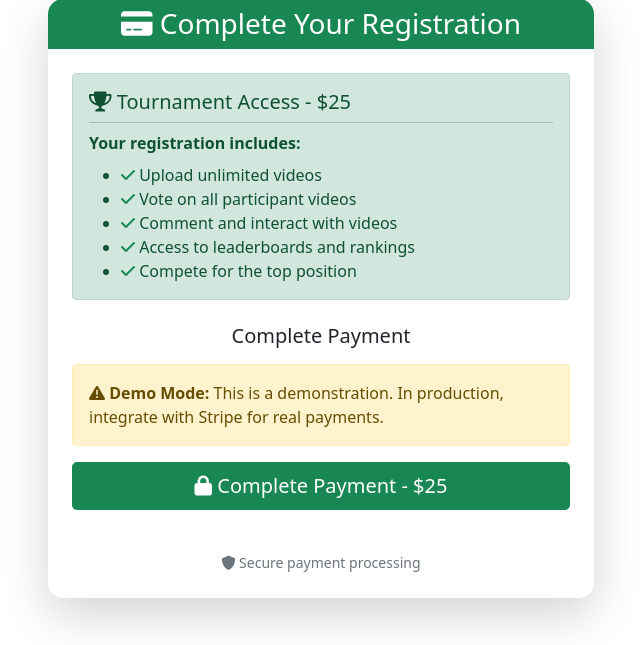
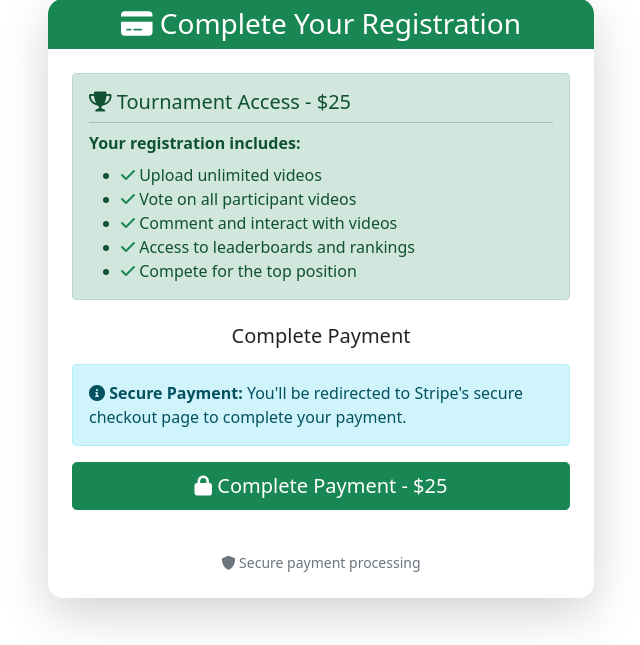
Before and after one commit to koud-dany/SECTIONDUWEB, a Flask app: page /payment in a window 1280 px wide. Shown: the part 105-750 px from the top of the page, without its empty margins (319-959 px from the left). Run offline with Flask 2, Linux system fonts and the light colour scheme; the visitor is signed in with stand-in values (Sample User, id 1); some libraries are stand-ins or nearby versions.

Commit message:
Integrate Stripe for secure online payment processing
Integrates Stripe checkout to handle payment processing, replacing the previous mock payment system. Updates `app.py` to configure Stripe API keys from environment variables, sets up a `/create-checkout-session` endpoint, and modifies `payment.html` to use the new Stripe payment form. Includes session verification for payments.

Replit-Commit-Author: Agent
Replit-Commit-Session-Id: 010e5dfc-d4d4-47cd-a295-fe190ff4ff73
Replit-Commit-Checkpoint-Type: intermediate_checkpoint
Replit-Commit-Screenshot-Url: https://storage.googleapis.com/screenshot-production-us-central1/f6cdf5c6-96ff-419e-8896-d6a1a8354615/010e5dfc-d4d4-47cd-a295-fe190ff4ff73/3yHp0hR

```diff
--- a/app.py
+++ b/app.py
@@ -21,13 +21,22 @@ app.config['SECRET_KEY'] = flask_secret
 # Security configuration
 app.config['SESSION_COOKIE_HTTPONLY'] = True
 app.config['SESSION_COOKIE_SAMESITE'] = 'Lax'
-# Note: SESSION_COOKIE_SECURE requires HTTPS, disabled for development
+# Enable secure cookies in production (when running with HTTPS)
+if os.environ.get('REPLIT_DEPLOYMENT') or os.environ.get('HTTPS', '').lower() == 'true':
+    app.config['SESSION_COOKIE_SECURE'] = True
 app.config['UPLOAD_FOLDER'] = os.path.join(os.path.dirname(__file__), 'static', 'uploads')
 app.config['MAX_CONTENT_LENGTH'] = 100 * 1024 * 1024  # 100MB max file size
 
 # Stripe configuration from environment variables
-stripe.api_key = os.environ.get('STRIPE_SECRET_KEY', 'your-secret-key-here')
-STRIPE_PUBLISHABLE_KEY = os.environ.get('STRIPE_PUBLISHABLE_KEY', 'your-publishable-key-here')
+stripe_secret = os.environ.get('STRIPE_SECRET_KEY')
+if not stripe_secret:
+    raise ValueError("STRIPE_SECRET_KEY environment variable must be set for payment processing!")
+stripe.api_key = stripe_secret
+STRIPE_PUBLISHABLE_KEY = os.environ.get('STRIPE_PUBLISHABLE_KEY')
+
+# Get domain for Stripe redirects
+repl_domains = os.environ.get('REPLIT_DOMAINS', 'localhost:5000')
+YOUR_DOMAIN = os.environ.get('REPLIT_DEV_DOMAIN') if os.environ.get('REPLIT_DEPLOYMENT') else repl_domains.split(',')[0]
 
 # Ensure required directories exist
 os.makedirs(app.config['UPLOAD_FOLDER'], exist_ok=True)
@@ -214,23 +223,64 @@ def logout():
 def payment():
     return render_template('payment.html', stripe_publishable_key=STRIPE_PUBLISHABLE_KEY)
 
-@app.route('/process-payment', methods=['POST'])
+@app.route('/create-checkout-session', methods=['POST'])
 @login_required
-def process_payment():
-    # SECURITY WARNING: This is a demo/development payment processor
-    # In production, this must be replaced with proper Stripe webhook verification
-    # Current implementation is insecure and bypasses payment verification
+def create_checkout_session():
+    try:
+        checkout_session = stripe.checkout.Session.create(
+            line_items=[
+                {
+                    'price_data': {
+                        'currency': 'usd',
+                        'product_data': {
+                            'name': 'Video Tournament Entry Fee',
+                            'description': 'Entry fee for participating in the video tournament',
+                        },
+                        'unit_amount': 2500,  # $25 in cents
+                    },
+                    'quantity': 1,
+                },
+            ],
+            mode='payment',
+            success_url=url_for('payment_success', _external=True) + '?session_id={CHECKOUT_SESSION_ID}',
+            cancel_url=url_for('payment', _external=True),
+            metadata={'user_id': str(session['user_id'])},
+        )
+    except Exception as e:
+        flash(f'Error creating payment session: {str(e)}')
+        return redirect(url_for('payment'))
 
-    # For demo purposes only - mark user as paid
-    # TODO: Implement proper Stripe payment flow with webhook verification
-    conn = sqlite3.connect(os.path.join(os.path.dirname(__file__), 'tournament.db'))
-    c = conn.cursor()
-    c.execute('UPDATE users SET is_paid = 1 WHERE id = ?', (session['user_id'],))
-    conn.commit()
-    conn.close()
+    return redirect(checkout_session.url or url_for('payment'), code=303)
 
-    flash('Demo payment processed! Note: This is a development version with mock payment processing.')
-    return redirect(url_for('dashboard'))
+@app.route('/payment-success')
+@login_required
+def payment_success():
+    session_id = request.args.get('session_id')
+    if session_id:
+        try:
+            # Verify the payment session
+            checkout_session = stripe.checkout.Session.retrieve(session_id)
+
+            # Verify the session belongs to the current user and payment is complete
+            if (checkout_session.payment_status == 'paid' and
+                checkout_session.metadata.get('user_id') == str(session['user_id'])):
+
+                # Mark user as paid
+                conn = sqlite3.connect(os.path.join(os.path.dirname(__file__), 'tournament.db'))
+                c = conn.cursor()
+                c.execute('UPDATE users SET is_paid = 1 WHERE id = ?', (session['user_id'],))
+                conn.commit()
+                conn.close()
+
+                flash('Payment successful! You can now participate in the tournament.')
+                return redirect(url_for('dashboard'))
+            else:
+                flash('Payment verification failed - session mismatch or payment incomplete.')
+        except Exception as e:
+            flash(f'Error verifying payment: {str(e)}')
+
+    flash('Payment verification failed. Please contact support.')
+    return redirect(url_for('payment'))
 
 @app.route('/dashboard')
 @login_required
--- a/templates/payment.html
+++ b/templates/payment.html
@@ -28,15 +28,15 @@
                         </div>
                     </div>
 
-                    <!-- Demo payment section -->
+                    <!-- Stripe payment section -->
                     <div class="mb-4">
                         <h5 class="text-center mb-3">Complete Payment</h5>
-                        <div class="alert alert-warning">
-                            <i class="fas fa-exclamation-triangle"></i>
-                            <strong>Demo Mode:</strong> This is a demonstration. In production, integrate with Stripe for real payments.
+                        <div class="alert alert-info">
+                            <i class="fas fa-info-circle"></i>
+                            <strong>Secure Payment:</strong> You'll be redirected to Stripe's secure checkout page to complete your payment.
                         </div>
 
-                        <form action="{{ url_for('process_payment') }}" method="POST" class="text-center">
+                        <form action="{{ url_for('create_checkout_session') }}" method="POST" class="text-center">
                             <button type="submit" class="btn btn-success btn-lg w-100 mb-3">
                                 <i class="fas fa-lock"></i> Complete Payment - $25
                             </button>
```
Also changed, not shown: 1 other file.
